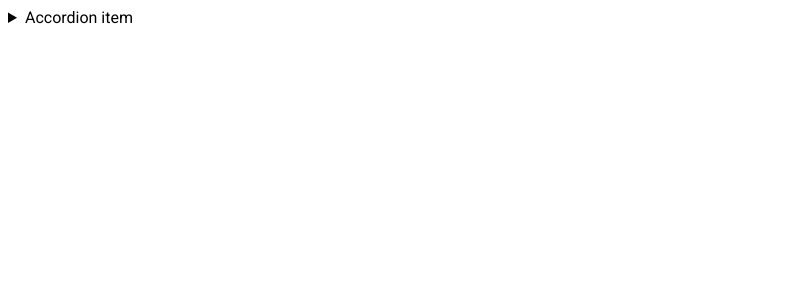
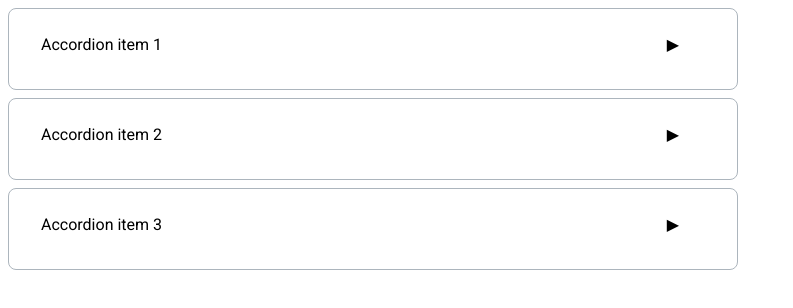
Before and after one commit to js-tasks-ru/htmlcss-20210708_vladimir-vladimirovich-abramovich, a website: page 03-lection1/02-accordion/index.html in a window 1280 px wide. Shown: the whole page, without its empty margins (0-793 px from the left). Drawn offline with Linux system fonts and the light colour scheme.

Commit message:
implement accordion css

```diff
--- a/03-lection1/02-accordion/accordion.css
+++ b/03-lection1/02-accordion/accordion.css
@@ -1 +1,39 @@
 /* Стилизация аккордеона */
+.accordion{
+    font-size: 16px;
+    line-height: 24px;
+}
+
+.accordion__item{
+    padding: 24px 48px 32px 32px;
+    margin-bottom: 8px;
+    background: #FFFFFF;
+    border: 1px solid #ACB5BD;
+    box-sizing: border-box;
+    border-radius: 8px;
+
+
+}
+.accordion__item {
+    width: 730px;
+    margin-bottom: 8px;
+}
+
+.accordion__item:last-child {
+    margin-bottom: 0;
+}
+.accordion__summary {
+    display: block;
+    position: relative;
+  }
+
+.accordion__summary::-webkit-details-marker {
+    /* нестандартный псевдоэлемент Google Chrome */
+    display: none;
+}
+
+.accordion__summary::after {
+    content: '\25B6';
+    position: absolute;
+    right: 10px;
+  }
--- a/03-lection1/02-accordion/index.html
+++ b/03-lection1/02-accordion/index.html
@@ -6,13 +6,31 @@
         <link rel="stylesheet" href="./accordion.css">
     </head>
     <body>
-        <details>
-            <summary>
-                Accordion item
-            </summary>
-            <p>
-                Hidden content
-            </p>
-        </details>
+        <div class="accordion">
+            <details class="accordion__item">
+                <summary class="accordion__summary">
+                    Accordion item 1
+                </summary>
+                <p>
+                    Amet minim mollit non deserunt ullamco est sit aliqua dolor do amet sint. Velit officia consequat duis enim velit mollit. Exercitation veniam consequat sunt nostrud amet.
+                </p>
+            </details>
+             <details class="accordion__item">
+                <summary class="accordion__summary">
+                    Accordion item 2
+                </summary>
+                <p>
+                    Amet minim mollit non deserunt ullamco est sit aliqua dolor do amet sint. Velit officia consequat duis enim velit mollit. Exercitation veniam consequat sunt nostrud amet.
+                </p>
+            </details>
+            <details class="accordion__item">
+                <summary class="accordion__summary">
+                    Accordion item 3
+                </summary>
+                <p>
+                    Amet minim mollit non deserunt ullamco est sit aliqua dolor do amet sint. Velit officia consequat duis enim velit mollit. Exercitation veniam consequat sunt nostrud amet.
+                </p>
+            </details>
+        </div>
     </body>
 </html>
```
